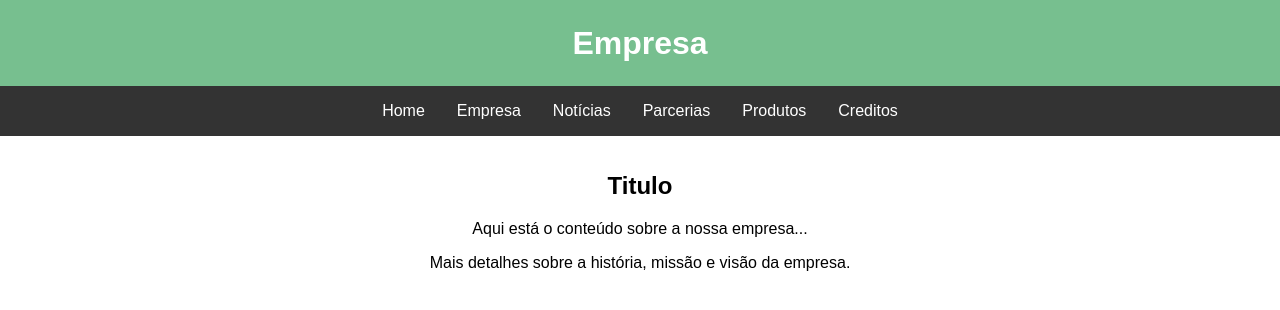
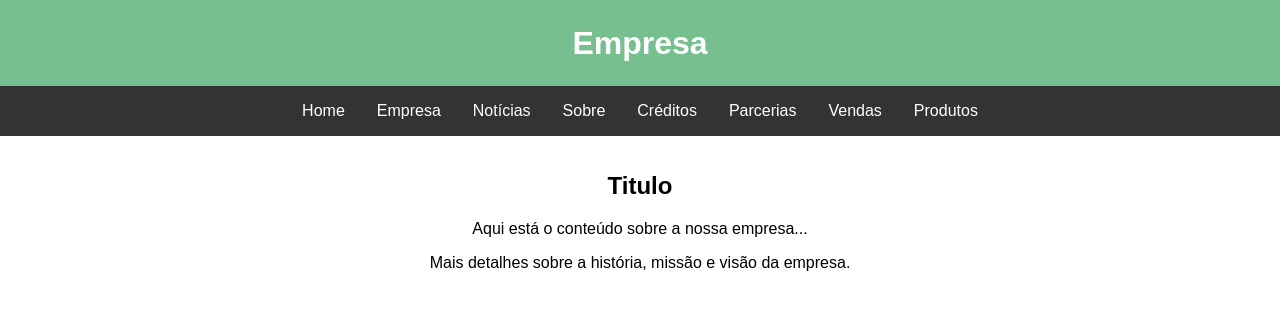
Before and after one commit to Fbmm-dot/fmmb, a plain HTML site: page empresa.html in a window 1280 px wide. Drawn offline with Linux system fonts and the light colour scheme.

Commit message:
Update empresa.html

```diff
--- a/empresa.html
+++ b/empresa.html
@@ -60,9 +60,11 @@
             <li><a href="index.html">Home</a></li>
             <li><a href="empresa.html">Empresa</a></li>
             <li><a href="noticias.html">Notícias</a></li>
+            <li><a href="sobre.html">Sobre</a></li>
+            <li><a href="creditos.html">Créditos</a></li>
             <li><a href="parcerias.html">Parcerias</a></li>
+            <li><a href="vendas.html">Vendas</a></li>
             <li><a href="produtos.html">Produtos</a></li>
-            <li><a href="creditos.html">Creditos</a></li>
         </ul>
     </nav>
     <main>
```
